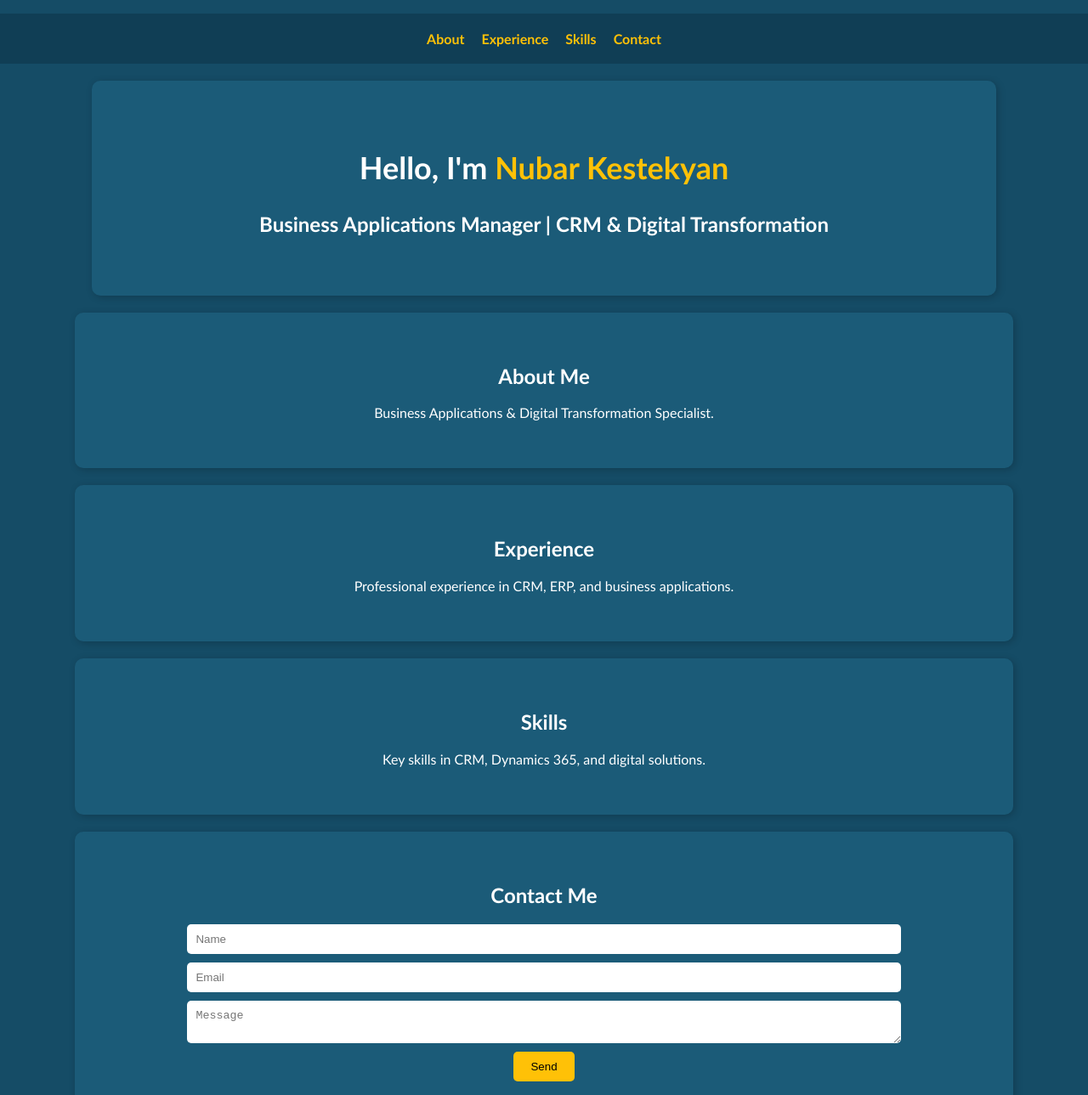
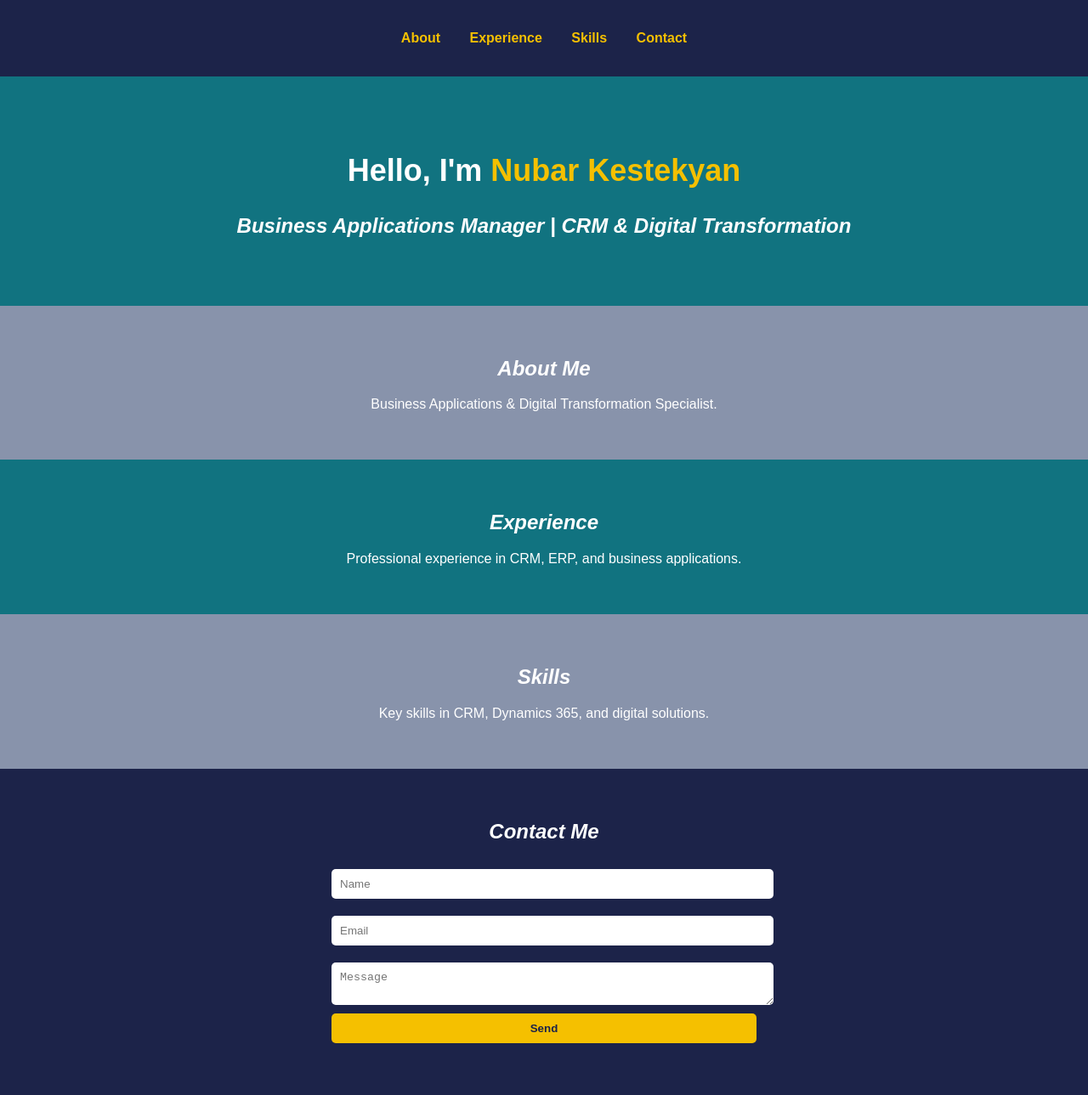
Before and after one commit to Maderass/nk_project, a plain HTML site: page index.html in a window 1280 px wide. Shown: the top 1289 px of the page at 85% size. Drawn offline with Linux system fonts and the light colour scheme.

Commit message:
Updated design to match Wix layout

```diff
--- a/assets/styles.css
+++ b/assets/styles.css
@@ -1,83 +1,108 @@
-/* Futura Fontu ve Alternatifleri */
+/* Genel Stil */
 body {
-    font-family: 'Futura', 'Trebuchet MS', Arial, sans-serif;
-    background-color: #154c66;
+    font-family: 'Futura Light', sans-serif;
+    background-color: #117380;
     color: #ffffff;
     margin: 0;
     padding: 0;
     text-align: center;
 }
 
-/* Navbar */
+/* Header */
+header {
+    background-color: #1C2349;
+    padding: 20px 0;
+}
+
 nav ul {
-    list-style-type: none;
-    padding: 20px;
-    background-color: #103e55;
-    display: flex;
-    justify-content: center;
-    gap: 20px;
+    list-style: none;
+    padding: 0;
 }
 
 nav ul li {
     display: inline;
+    margin: 0 15px;
 }
 
 nav ul li a {
-    color: #ffc107;
+    color: #f5c000;
     text-decoration: none;
     font-weight: bold;
 }
 
-/* Hero Section */
+/* Hero Bölümü */
 #hero {
-    padding: 50px 20px;
+    background-color: #117380;
+    padding: 60px 20px;
 }
 
-#hero h1 {
+h1 {
     font-size: 36px;
 }
 
-.highlight {
-    color: #ffc107;
+h1 .highlight {
+    color: #f5c000;
 }
 
-/* Sections */
-section {
-    padding: 40px;
-    margin: 20px auto;
-    width: 80%;
-    background-color: #1b5b78;
-    border-radius: 10px;
-    box-shadow: 2px 2px 10px rgba(0, 0, 0, 0.2);
+h2 {
+    font-size: 24px;
+    font-style: italic;
 }
 
-/* Contact Form */
+/* Bölümler */
+section {
+    padding: 40px 20px;
+}
+
+#about {
+    background-color: #8893AB;
+    color: #ffffff;
+}
+
+#experience {
+    background-color: #117380;
+}
+
+#skills {
+    background-color: #8893AB;
+}
+
+#contact {
+    background-color: #1C2349;
+}
+
 form {
     display: flex;
     flex-direction: column;
-    align-items: center;
-    gap: 10px;
+    max-width: 500px;
+    margin: 0 auto;
 }
 
 input, textarea {
-    width: 80%;
+    width: 100%;
     padding: 10px;
+    margin: 10px 0;
     border: none;
     border-radius: 5px;
 }
 
 button {
-    background-color: #ffc107;
-    color: black;
+    background-color: #f5c000;
+    color: #1C2349;
     padding: 10px 20px;
     border: none;
     border-radius: 5px;
+    font-weight: bold;
     cursor: pointer;
+}
+
+button:hover {
+    background-color: #d4a600;
 }
 
 /* Footer */
 footer {
-    background-color: #103e55;
+    background-color: #1C2349;
     padding: 10px;
-    margin-top: 20px;
+    font-size: 14px;
 }
--- a/index.html
+++ b/index.html
@@ -3,7 +3,7 @@
 <head>
     <meta charset="UTF-8">
     <meta name="viewport" content="width=device-width, initial-scale=1.0">
-    <title>Nubar Kestekyan - Business Applications Manager</title>
+    <title>Nubar Kestekyan - Portfolio</title>
     <link rel="stylesheet" href="assets/styles.css">
 </head>
 <body>
@@ -41,9 +41,9 @@
     <section id="contact">
         <h2>Contact Me</h2>
         <form>
-            <input type="text" name="name" placeholder="Name">
-            <input type="email" name="email" placeholder="Email">
-            <textarea name="message" placeholder="Message"></textarea>
+            <input type="text" name="name" placeholder="Name" required>
+            <input type="email" name="email" placeholder="Email" required>
+            <textarea name="message" placeholder="Message" required></textarea>
             <button type="submit">Send</button>
         </form>
     </section>
```
